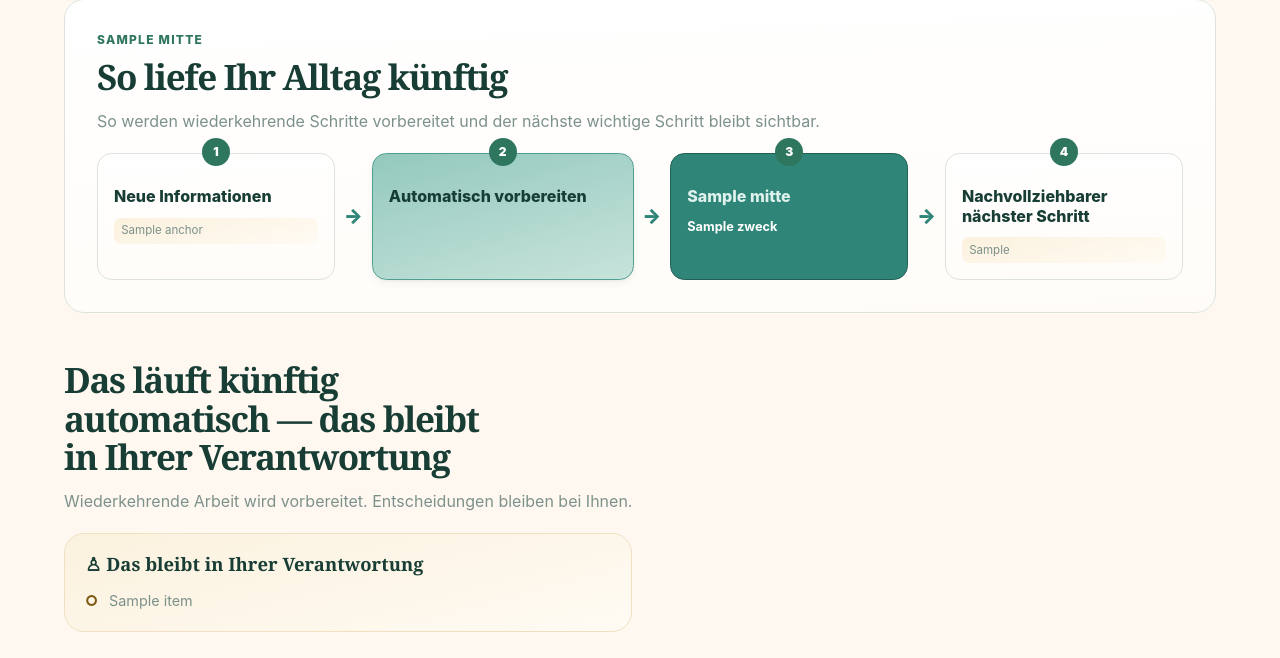
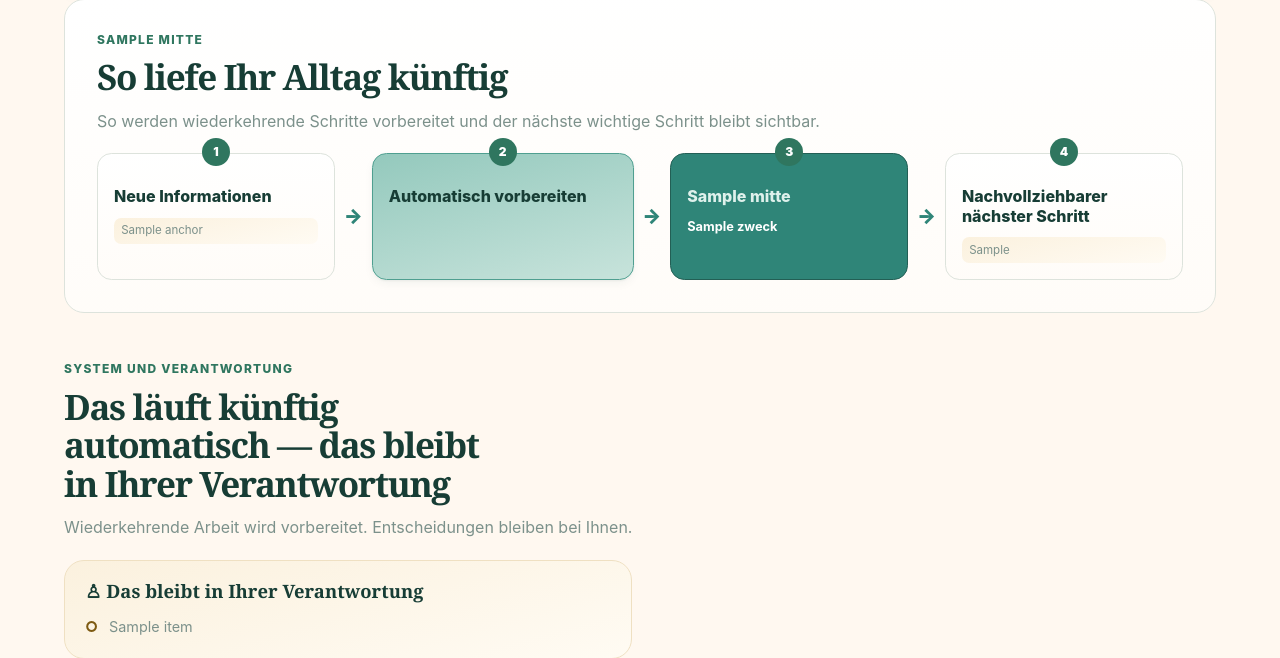
Before and after one commit to deryasarikaya/AI-Start-Map, a FastAPI app: template app/templates/results_v1.html in a window 1280 px wide. Shown: the part 1937-2595 px from the top of the page. Run offline with FastAPI, Linux system fonts and the light colour scheme; the template is opened without the code that fills it: most values are stand-ins (such as "Sample title", 1, 10 or a date in 2020).

Commit message:
Add responsibility section eyebrow

```diff
--- a/app/templates/results_v1.html
+++ b/app/templates/results_v1.html
@@ -133,7 +133,7 @@
   {# 6 · System und Mensch: die klare Zweiteilung des Claude-Referenzstands. #}
   {% if system_capabilities.items or result.mensch_behaelt %}
     <section class="results-section responsibility-section responsibility-section--final" aria-labelledby="responsibility-title">
-      <div class="section-intro section-intro--compact"><h2 id="responsibility-title">Das läuft künftig automatisch — das bleibt in Ihrer Verantwortung</h2><p>Wiederkehrende Arbeit wird vorbereitet. Entscheidungen bleiben bei Ihnen.</p></div>
+      <div class="section-intro section-intro--compact"><p class="eyebrow">System und Verantwortung</p><h2 id="responsibility-title">Das läuft künftig automatisch — das bleibt in Ihrer Verantwortung</h2><p>Wiederkehrende Arbeit wird vorbereitet. Entscheidungen bleiben bei Ihnen.</p></div>
       <div class="responsibility-split">
         {% if system_capabilities.items %}<article class="responsibility-split__system"><h3>✦ Das übernimmt das System</h3><ul>{% for capability in system_capabilities.items %}<li>{{ capability }}</li>{% endfor %}</ul></article>{% endif %}
         {% if result.mensch_behaelt %}<article class="responsibility-split__human"><h3>♙ Das bleibt in Ihrer Verantwortung</h3><ul>{% for item in result.mensch_behaelt[:5] %}<li>{{ item }}</li>{% endfor %}</ul></article>{% endif %}
```
